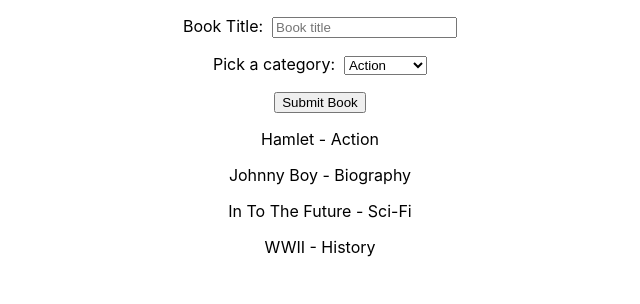
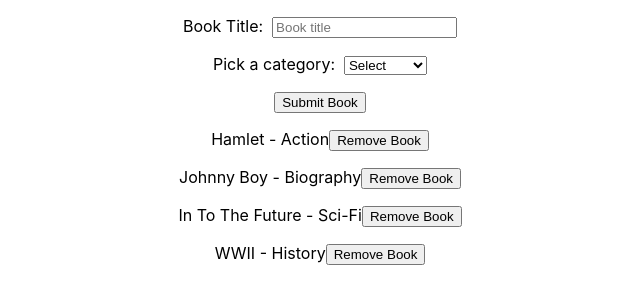
Before and after one commit to azdrenymeri/bookstore-jsx, a React (Create React App) app: page / in a window 1280 px wide. Shown: the top 304 px of the page, without its empty margins (320-960 px from the left). Built offline with nearby package versions, Linux system fonts and the light colour scheme.

Commit message:
remove books feature implemented

```diff
--- a/src/App.js
+++ b/src/App.js
@@ -1,8 +1,8 @@
 import React from 'react';
 import './App.css';
-import { BooksForm } from './components/BooksForm';
+import  BooksForm from './containers/BooksForm';
 import { connect } from 'react-redux';
-import BookList from './components/BookList';
+import BookList from './containers/BookList';
 
 // eslint-disable-next-line linebreak-style
 function App() {
--- a/src/components/Book.js
+++ b/src/components/Book.js
@@ -4,11 +4,12 @@ import {PropTypes} from 'prop-types';
 export default function Book(props) {
     return (
         <div>
-            <p>{props.book.title} - {props.book.category}</p>
+            <p>{props.book.title} - {props.book.category}<button onClick={() => props.handleRemove(props.book)}>Remove Book</button></p>
         </div>
     );
 }
 
 Book.propTypes = {
-    book: PropTypes.object.isRequired
+    book: PropTypes.object.isRequired,
+    handleRemove: PropTypes.func.isRequired
 }
--- a/src/components/BookList.js
+++ /dev/null
@@ -1,23 +0,0 @@
-import React from 'react'
-import Book from './Book';
-import {connect} from 'react-redux';
-import {PropTypes} from 'prop-types';
-function BookList(props) {
-    return (
-        <div>
-            {props.books.map(book => {
-                return <Book key={book.id} book={book} />
-            })}
-        </div>
-    )
-}
-BookList.propTypes = {
-    books: PropTypes.array.isRequired
-}
-const mapStateToProps = state => {
-    return {
-        books: state.books
-    }
-}
-
-export default connect(mapStateToProps)(BookList);
--- a/src/components/BooksForm.js
+++ /dev/null
@@ -1,26 +0,0 @@
-import React from 'react'
-
-export function BooksForm() {
-    const categories = ['Action','Biography','History','Horror','Kids','Learning','Sci-Fi']
-    return (
-        <div>
-            <form>
-                <p>
-                    <label>Book Title:&nbsp;&nbsp;</label>
-                    <input type="text" placeholder="Book title" />
-                </p>
-                <p>
-                    <label> Pick a category:&nbsp;&nbsp;
-                    <select value="category">
-                    {categories.map(category => {
-                     return   <option key={category} value={category}> {category} </option>
-                    })}
-                    </select>
-                    </label>
-
-                </p>
-            <button type="submit"> Submit Book</button>
-            </form>
-        </div>
-    );
-}
--- /dev/null
+++ b/src/containers/BookList.js
@@ -0,0 +1,40 @@
+import React from 'react';
+import Book from '../components/Book';
+import {connect} from 'react-redux';
+import {PropTypes} from 'prop-types';
+import { removeBook }from '../actions/index';
+
+function BookList(props) {
+    return (
+        <div>
+            {props.books.map(book => {
+                return <Book key={book.id} book={book}  handleRemove={props.removeBook}/>
+            })}
+        </div>
+    )
+}
+
+BookList.propTypes = {
+    books: PropTypes.arrayOf(
+        PropTypes.shape({
+            id: PropTypes.number,
+            title: PropTypes.string,
+            category: PropTypes.string
+        }).isRequired
+    ).isRequired,
+    removeBook: PropTypes.func.isRequired
+};
+
+const mapStateToProps = state => {
+    return {
+        books: state.books
+    }
+};
+
+const mapDispatchToProps = dispatch => {
+    return {
+        removeBook: (book) => dispatch(removeBook(book))
+    }
+};
+
+export default connect(mapStateToProps, mapDispatchToProps)(BookList);
--- /dev/null
+++ b/src/containers/BooksForm.js
@@ -0,0 +1,84 @@
+import React from 'react'
+import { categories } from '../util/bookCategories';
+import {createBook} from '../actions/index';
+import { connect } from 'react-redux';
+import {PropTypes} from 'prop-types';
+
+class BooksForm extends React.Component {
+
+    constructor(props){
+        super(props);
+        this.state = {
+            title: '',
+            category: ''
+        }
+        this.handleChange = this.handleChange.bind(this);
+        this.handleSubmit = this.handleSubmit.bind(this);
+    }
+
+    handleChange(event){
+        const { name } = event.target;
+        this.setState({
+            [name]: event.target.value
+        })
+    }
+
+    handleSubmit(event){
+        event.preventDefault();
+        const{title, category} = this.state;
+
+        if(title.length !== 0 && category.length !== 0 && category !== 'Select') {
+            this.props.createBook({
+                id: Math.random(),
+                title,
+                category
+            });
+        } else {
+            alert('Please fill the book title and select a proper category');
+        }
+
+        this.setState({
+            title: '',
+            category: categories[0]
+        });
+    }
+
+    render(){
+        const bookCategories = categories.map(category => {
+            return <option key={category} value={category}> {category} </option>
+        });
+
+        return (
+            <div>
+                <form onSubmit={this.handleSubmit}>
+                    <p>
+                        <label>Book Title:&nbsp;&nbsp;</label>
+                        <input type="text" name="title" value={this.state.title} placeholder="Book title" onChange={this.handleChange} />
+                    </p>
+                    <p>
+                        <label> Pick a category:&nbsp;&nbsp;
+                        <select name="category" value={this.state.category} onChange={this.handleChange}>
+                            {bookCategories}
+                        </select>
+                        </label>
+
+                    </p>
+                <button type="submit"> Submit Book</button>
+                </form>
+            </div>
+        );
+    }
+
+}
+
+BooksForm.propTypes = {
+    createBook: PropTypes.func.isRequired
+};
+
+const mapDispatchToProps = dispatch => {
+    return {
+        createBook: (book) => dispatch(createBook(book))
+    }
+};
+
+export default connect(null, mapDispatchToProps)(BooksForm);
--- a/src/reducers/booksReducer.js
+++ b/src/reducers/booksReducer.js
@@ -1,9 +1,11 @@
 import { CREATE_BOOK, REMOVE_BOOK } from '../actions/index';
 
 const booksReducer = (state=[],action) => {
+    console.log(action.type);
+
     switch(action.type) {
         case CREATE_BOOK:
-            return [...state.push(action.payload)]
+            return [...state,action.payload]
         case REMOVE_BOOK:
         return [
             ...state.filter((book) => {
--- /dev/null
+++ b/src/util/bookCategories.js
@@ -0,0 +1 @@
+export const categories = ['Select','Action','Biography','History','Horror','Kids','Learning','Sci-Fi'];
```
